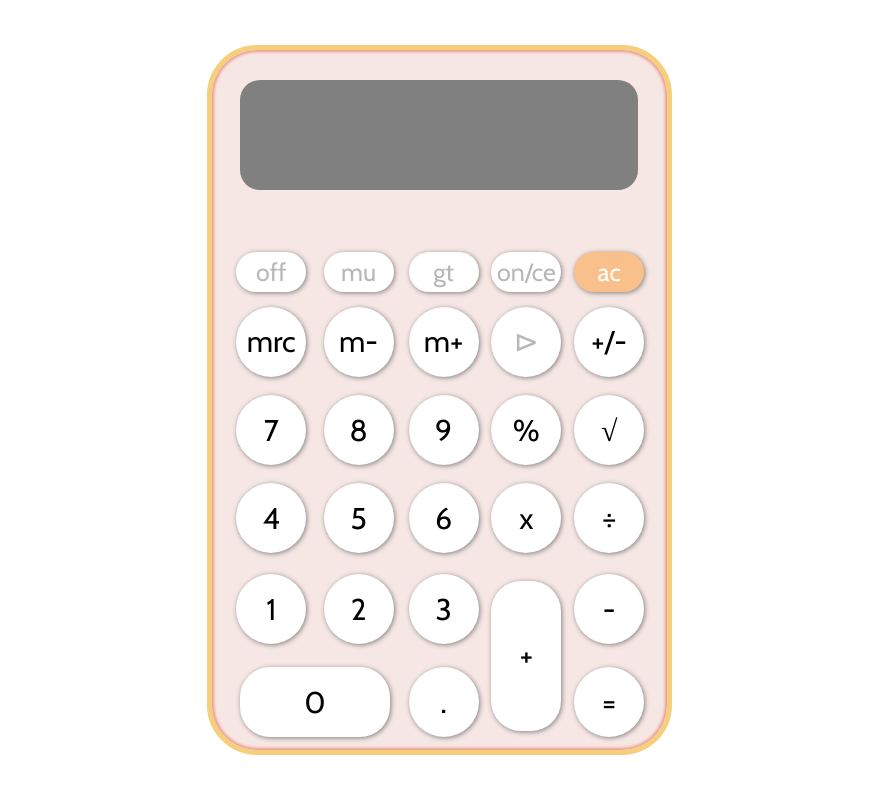
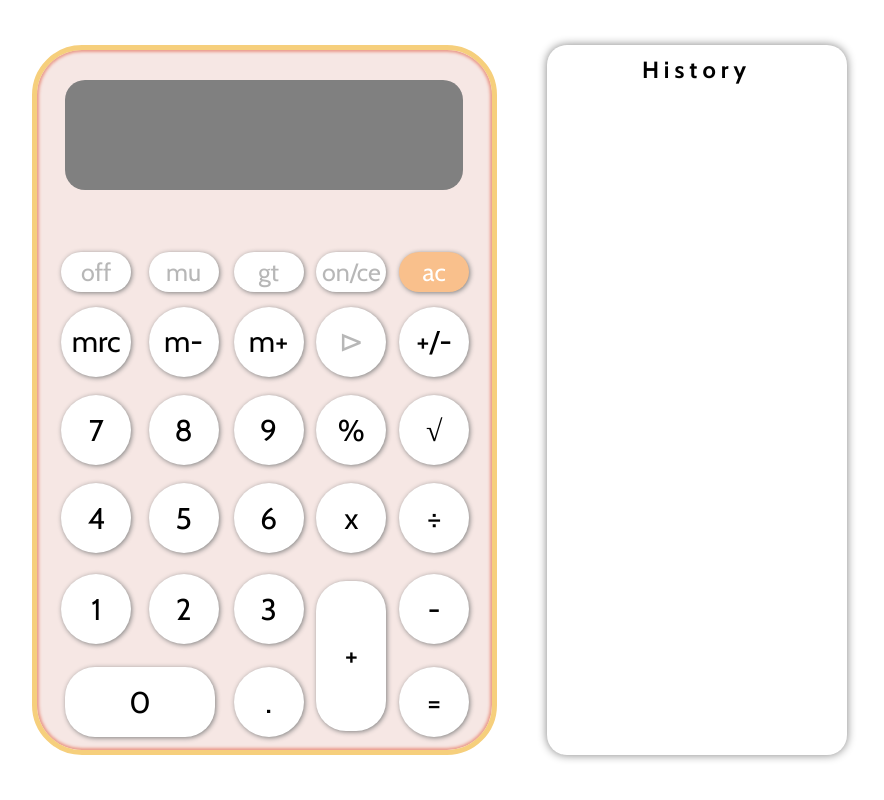
Before and after one commit to Concheliga/calculator, a plain HTML site: page index.html in a window 1280 px wide. Shown: the whole page, without its empty margins (201-1085 px from the left). Drawn offline with nearby package versions, Linux system fonts and the light colour scheme.

Commit message:
add html and css for history block

```diff
--- a/index.html
+++ b/index.html
@@ -60,6 +60,9 @@
                 </tbody>
             </table>
         </div>
+        <div class="history">
+            <h3 class="history_title">History</h3>
+        </div>
     </main>
 
 </body>
--- a/style.css
+++ b/style.css
@@ -16,6 +16,31 @@ body {
     display: flex;
     justify-content: center;
     align-items: center;
+}
+
+main {
+    display: flex;
+    justify-content: center;
+    gap: 50px;
+}
+
+.history {
+    width: 300px;
+    height: var(--calc-height);
+    overflow-y: auto;
+    text-wrap: wrap;
+    padding: 10px;
+    border-radius: 20px;
+    box-shadow: 0 0 10px 0 gray;
+    font-size: 20px;
+    box-sizing: border-box;
+}
+
+.history_title {
+    text-align: center;
+    font-weight: 700;
+    letter-spacing: 5px;
+    margin-bottom: 5px;
 }
 
 .calculator {
```
